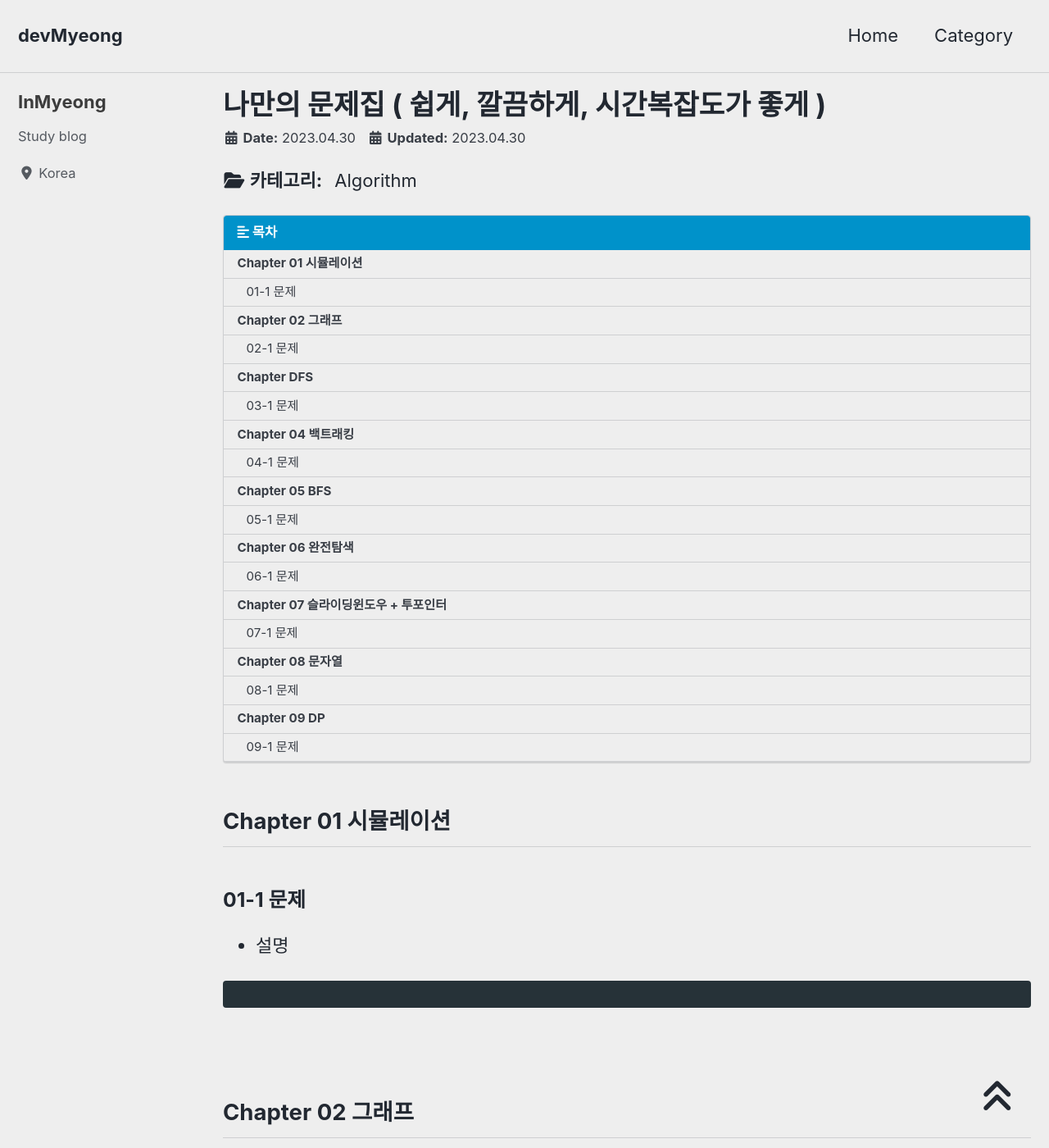
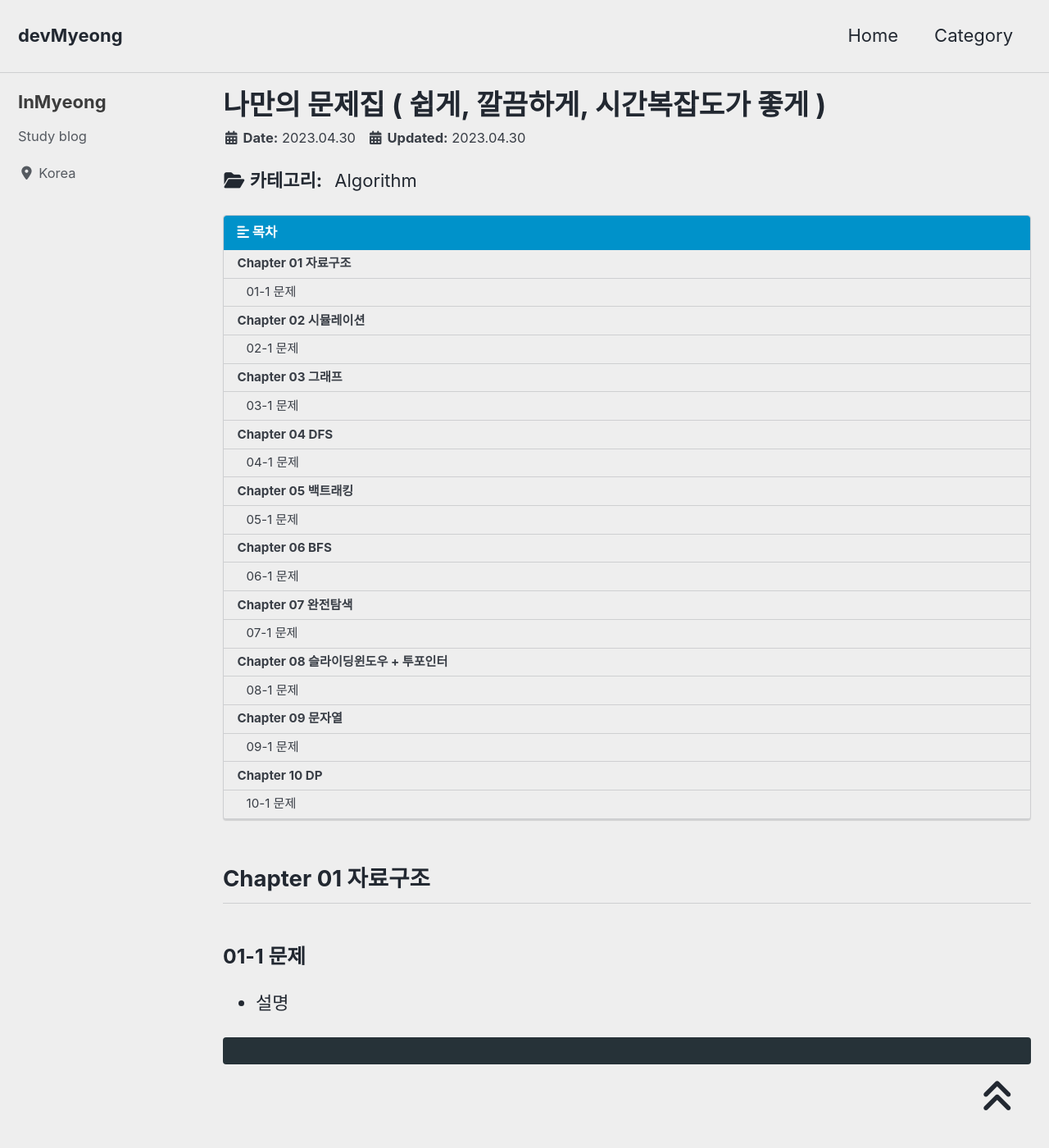
Before and after one commit to devMyeong/devMyeong.github.io, a Jekyll site: the page built from _posts/codingTest/2023-04-30-나만의문제집.md, in a window 1280 px wide and 1400 px high. Shown: the whole window at 82% size. Built offline with Jekyll 4.4.1, drawn with Linux system fonts in a browser that asks for light colours; cached includes are drawn as plain includes; nearby versions of some CDN libraries; some web fonts are replaced; comment, search, counter and statistics services are not loaded; some of the changed text lies outside the part shown.

Commit message:
Chore : 수정

````diff
--- a/_posts/codingTest/2023-04-30-나만의문제집.md
+++ b/_posts/codingTest/2023-04-30-나만의문제집.md
@@ -15,7 +15,7 @@ date: 2023-04-30
 last_modified_at: 2023-04-30
 ---
 
-## Chapter 01 시뮬레이션
+## Chapter 01 자료구조
 
 ### 01-1 문제
 - 설명
@@ -25,7 +25,7 @@ last_modified_at: 2023-04-30
 
 <br>
 
-## Chapter 02 그래프
+## Chapter 02 시뮬레이션
 
 ### 02-1 문제
 - 설명
@@ -35,7 +35,7 @@ last_modified_at: 2023-04-30
 
 <br>
 
-## Chapter DFS
+## Chapter 03 그래프
 
 ### 03-1 문제
 - 설명
@@ -45,7 +45,7 @@ last_modified_at: 2023-04-30
 
 <br>
 
-## Chapter 04 백트래킹
+## Chapter 04 DFS
 
 ### 04-1 문제
 - 설명
@@ -75,7 +75,7 @@ last_modified_at: 2023-04-30
 
 <br>
 
-## Chapter 07 슬라이딩윈도우 + 투포인터
+## Chapter 07 완전탐색
 
 ### 07-1 문제
 - 설명
@@ -95,7 +95,7 @@ last_modified_at: 2023-04-30
 
 <br>
 
-## Chapter 09 DP
+## Chapter 09 문자열
 
 ### 09-1 문제
 - 설명
@@ -105,4 +105,14 @@ last_modified_at: 2023-04-30
 
 <br>
 
+## Chapter 10 DP
+
+### 10-1 문제
+- 설명
+
+```cpp
+```
+
+<br>
+
 [맨 위로 이동하기](#){: .btn .btn--primary }{: .align-right}
````
Also changed, not shown: other parts of _posts/codingTest/2023-04-30-나만의문제집.md (+3 -3 lines).
